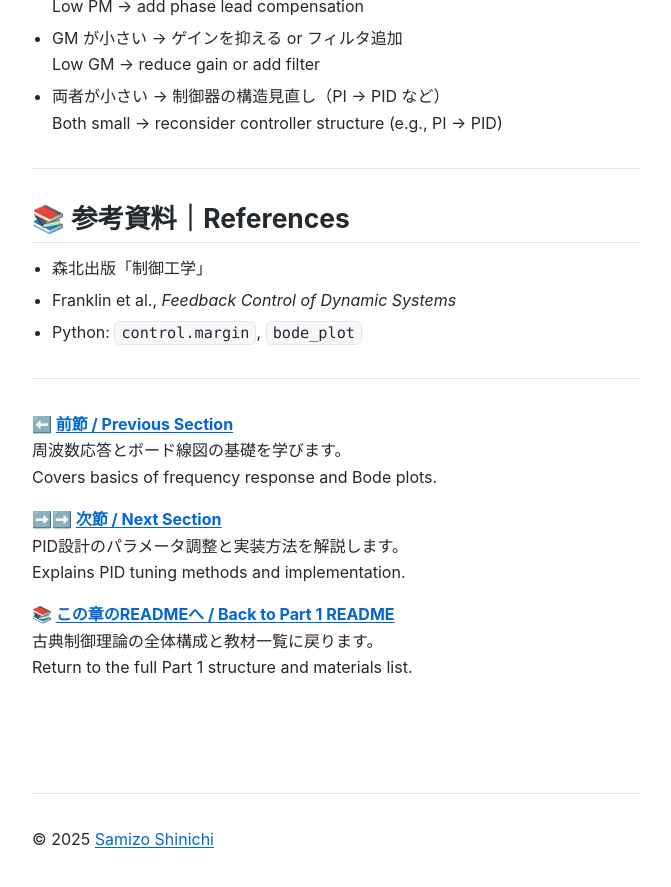
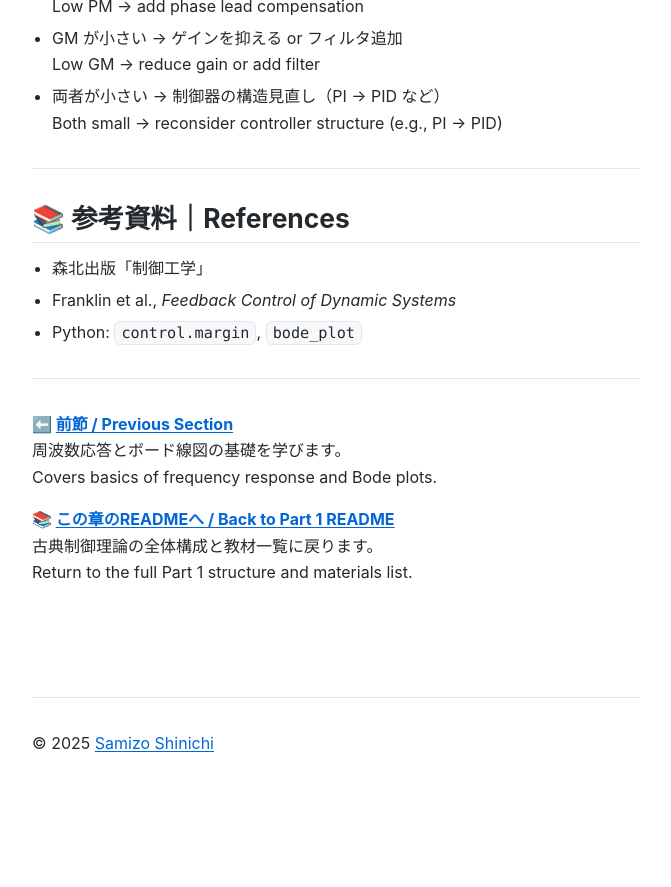
Before and after one commit to Samizo-AITL/EduController, a Jekyll site: the page built from part01_classical/theory/05_gain_margin.md, in a window 1280 px wide and 900 px high, scrolled down 3328 px. Shown: the top 887 px of the window, without its empty margins (304-975 px from the left). Built offline with Jekyll 4.4.1, drawn with Linux system fonts in a browser that asks for light colours; after the commit the page ends 4133 px from its top, so only the background shows below that.

Commit message:
Update 05_gain_margin.md

```diff
--- a/part01_classical/theory/05_gain_margin.md
+++ b/part01_classical/theory/05_gain_margin.md
@@ -145,10 +145,6 @@ print(f"Gain Margin: {gm}, Phase Margin: {pm}")
 周波数応答とボード線図の基礎を学びます。
 Covers basics of frequency response and Bode plots.
 
-**➡️➡️ [次節 / Next Section](./06_pid_design.html)**
-PID設計のパラメータ調整と実装方法を解説します。
-Explains PID tuning methods and implementation.
-
 **📚 [この章のREADMEへ / Back to Part 1 README](../README.md)**
 古典制御理論の全体構成と教材一覧に戻ります。
 Return to the full Part 1 structure and materials list.
```
